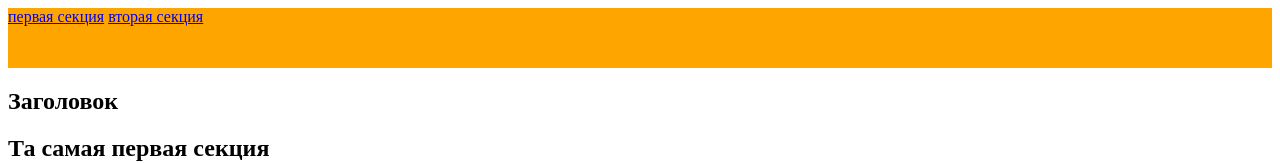
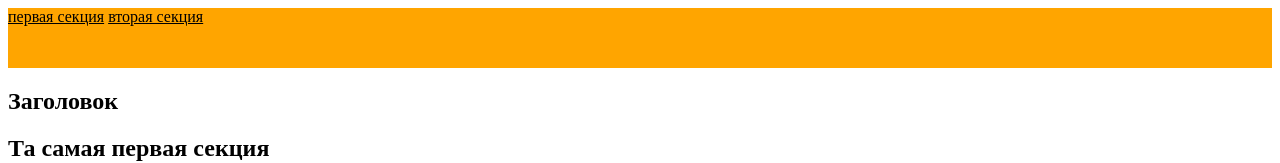
Before and after one commit to Anudas108/homework, a plain HTML site: page index.html in a window 1280 px wide. Shown: the top 163 px of the page. Drawn offline with Linux system fonts and the light colour scheme.

Commit message:
Update index.html

```diff
--- a/index.html
+++ b/index.html
@@ -9,6 +9,10 @@
     .a {
       background: orange;
       height: 60px;
+    }
+
+    .s {
+      color: black;
     }
 
     .b {
@@ -34,8 +38,8 @@
 <body>
   <header class="a">
     <nav>
-      <a href="#Та самая первая секция">первая секция</a>
-      <a href="#Та самая вторая секция">вторая секция</a>
+      <a href="#Та самая первая секция" class="s">первая секция</a>
+      <a href="#Та самая вторая секция" class="s">вторая секция</a>
     </nav>
   </header>
   <main>
```
